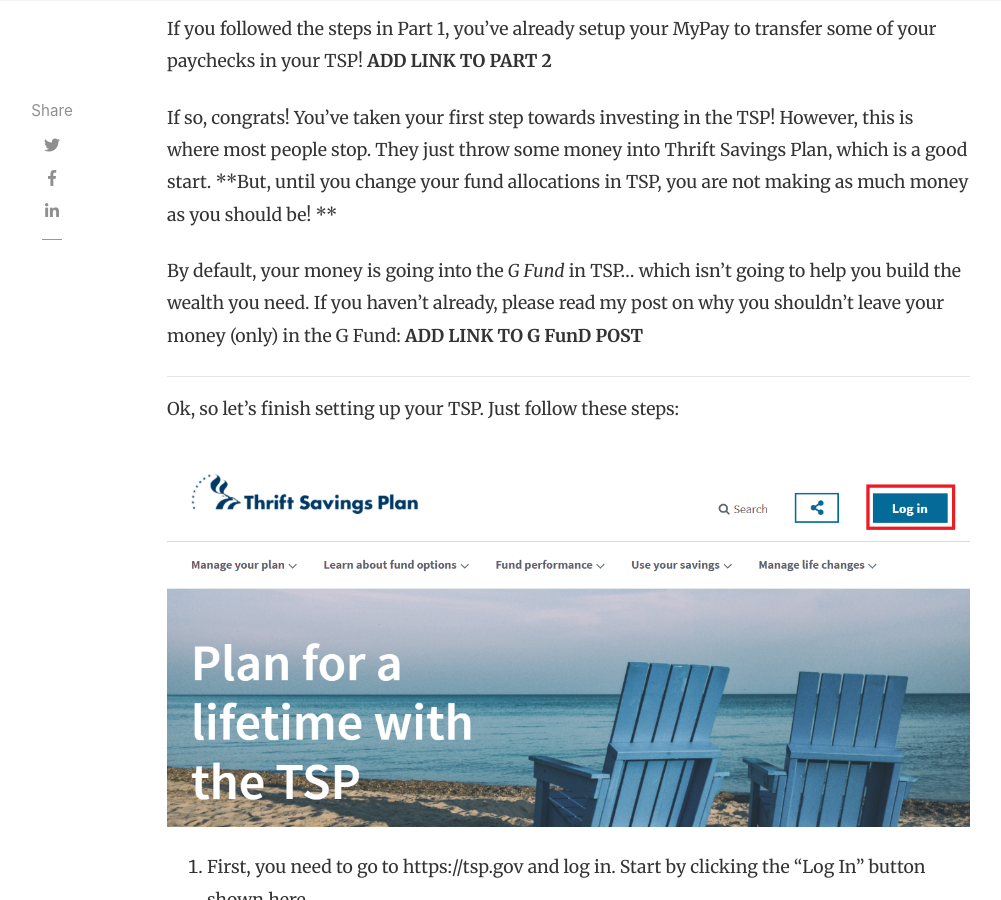
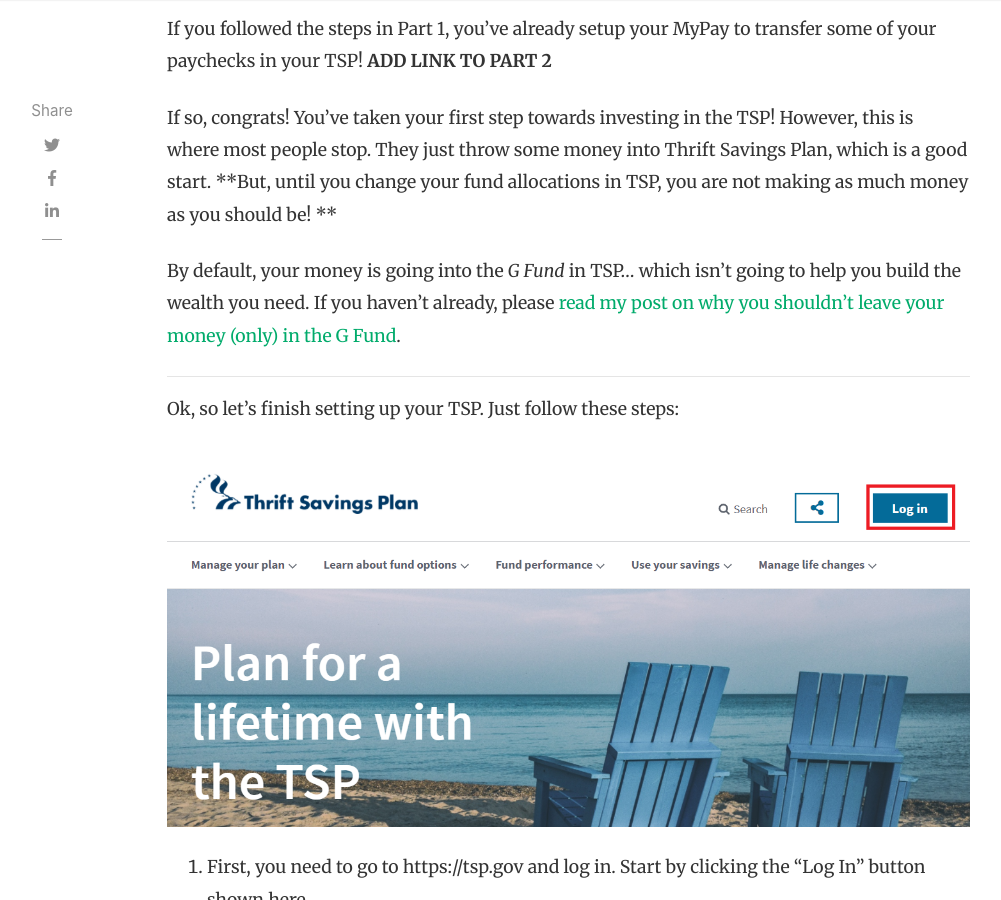
Before and after one commit to militaryinvestor/militaryinvestor.github.io, a Jekyll site: the page built from _posts/2021-12-12-How-to-Start-Investing-in-The-Thrift-Savings-Plan-TSP-Part-2-TSP-Allocations.md, in a window 1280 px wide and 900 px high, scrolled down 982 px. Shown: the whole window, without its empty margins (118-1119 px from the left). Built offline with Jekyll 4.4.1, drawn with Linux system fonts in a browser that asks for light colours; nearby versions of some CDN libraries; comment, search, counter and statistics services are not loaded; some of the changed text lies outside the part shown.

Commit message:
Update 2021-12-12-How-to-Start-Investing-in-The-Thrift-Savings-Plan-TSP-Part-2-TSP-Allocations.md

```diff
--- a/_posts/2021-12-12-How-to-Start-Investing-in-The-Thrift-Savings-Plan-TSP-Part-2-TSP-Allocations.md
+++ b/_posts/2021-12-12-How-to-Start-Investing-in-The-Thrift-Savings-Plan-TSP-Part-2-TSP-Allocations.md
@@ -14,7 +14,7 @@
 
 If so, congrats!  You've taken your first step towards investing in the TSP!  However, this is where most people stop. They just throw some money into Thrift Savings Plan, which is a good start.  **But, until you change your fund allocations in TSP, you are not making as much money as you should be! **
 
-By default, your money is going into the _G Fund_ in TSP... which isn't going to help you build the wealth you need.  If you haven't already, please read my post on why you shouldn't leave your money (only) in the G Fund: **ADD LINK TO G FunD POST**
+By default, your money is going into the _G Fund_ in TSP... which isn't going to help you build the wealth you need.  If you haven't already, please [read my post on why you shouldn't leave your money (only) in the G Fund](https://www.militaryinvestor.org/Don't-Leave-Your-TSP-Money-Only-in-The-G-Fund/).
 
 ----------
 
@@ -88,7 +88,6 @@
 ![Interfund Transfer Form](../assets/images/2021-12-12-TSP-Part2-Allocations/12 - Interfund Transfers Form.png)
 9. Fill in the numbers on the right to decide where you want your current money to be invested. Once you are satisfied, click “Continue”. If everything worked, then you should have a confirmation page.
 
-
 ------------
 
 And, that’s it. By adjusting your investments, you can help shape how your money grows, and diversify your investments to beat inflation.
```
Also changed, not shown: other parts of _posts/2021-12-12-How-to-Start-Investing-in-The-Thrift-Savings-Plan-TSP-Part-2-TSP-Allocations.md (+1 -1 lines).
